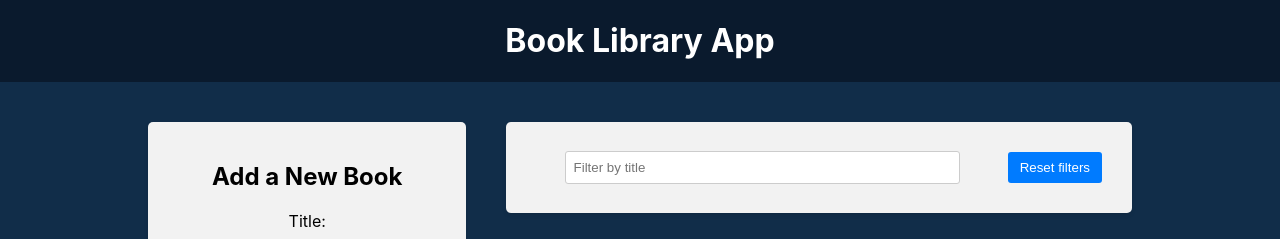
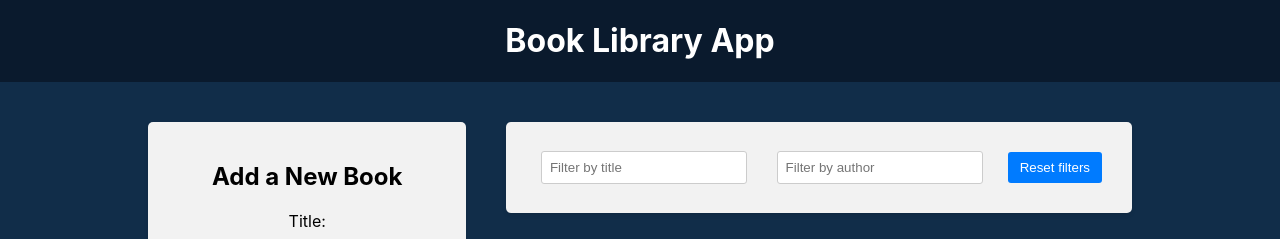
Before and after one commit to Sv3toch/online-library, a React (Vite) app in the folder frontend/: page / in a window 1280 px wide. Shown: the top 239 px of the page. Built offline with nearby package versions, Linux system fonts and the light colour scheme.

Commit message:
add filter book to author

```diff
--- a/frontend/src/components/BookList/BookList.tsx
+++ b/frontend/src/components/BookList/BookList.tsx
@@ -2,13 +2,14 @@ import {BsBookmarkStarFill, BsBookmarkStar} from "react-icons/bs";
 import './BookList.css'
 import {useAppDispatch, useAppSelector} from "../../redux/hooks/hooks.ts";
 import {deleteAllBookAc, deleteBookAc, isFavoriteAC, selectBook} from "../../redux/slice/books-slice.ts";
-import {selectTitleFilter} from "../../redux/slice/filter-slice.ts";
+import {selectAuthorFilter, selectTitleFilter} from "../../redux/slice/filter-slice.ts";
 
 
 const BookList = () => {
+    const dispatch = useAppDispatch()
     const books = useAppSelector(selectBook)
-    const dispatch = useAppDispatch()
     const titleFilter = useAppSelector(selectTitleFilter)
+    const authorFilter = useAppSelector(selectAuthorFilter)
 
     const deleteBook = (id: string) => {
         dispatch(deleteBookAc({bookId: id}))
@@ -26,8 +27,7 @@ const BookList = () => {
         }
     }
 
-    const filteredBooks=books.filter((book)=>
-     book.title.toLowerCase().includes(titleFilter.toLowerCase())
+    const filteredBooks = books.filter((book) => (book.title.toLowerCase().includes(titleFilter.toLowerCase())) && (book.author.toLowerCase().includes(authorFilter.toLowerCase()))
     )
 
     return (
@@ -44,7 +44,8 @@ const BookList = () => {
                                 <div className='book-info'>{++i}. {book.title} by <strong>{book.author}</strong></div>
                                 <div className='book-actions'>
                                     {book.isFavorite ? (
-                                    <BsBookmarkStarFill className='star-icon' onClick={() => isFavoryHandler(book.id)}/>
+                                        <BsBookmarkStarFill className='star-icon'
+                                                            onClick={() => isFavoryHandler(book.id)}/>
                                     ) : (
                                         <BsBookmarkStar className='star-icon' onClick={() => isFavoryHandler(book.id)}/>
                                     )}
--- a/frontend/src/components/Filter/Filter.tsx
+++ b/frontend/src/components/Filter/Filter.tsx
@@ -1,19 +1,29 @@
 import "./Filter.css"
 import {useAppDispatch, useAppSelector} from "../../redux/hooks/hooks.ts";
-import {resetFilters, selectTitleFilter, setTitleFilterAC} from "../../redux/slice/filter-slice.ts";
+import {
+    resetFiltersAC, selectAuthorFilter,
+    selectTitleFilter,
+    setAuthorFilterAC,
+    setTitleFilterAC
+} from "../../redux/slice/filter-slice.ts";
 import type {ChangeEvent} from "react";
 
 const Filter = () => {
 const dispatch = useAppDispatch()
     const titleFilter=useAppSelector(selectTitleFilter)
+    const authorFilter = useAppSelector(selectAuthorFilter)
 
 const handleTitleFilterChange=(e: ChangeEvent<HTMLInputElement, HTMLInputElement>)=>{
     dispatch(setTitleFilterAC({title:e.target.value}))
 }
+const handleAuthorFilterChange=(e: ChangeEvent<HTMLInputElement, HTMLInputElement>)=>{
+    dispatch(setAuthorFilterAC({author:e.target.value}))
+    console.log(authorFilter)
+}
 
 
 const handleFiltersReset=()=>{
-    dispatch(resetFilters())
+    dispatch(resetFiltersAC())
 }
     return (
         <div className='app-block filter'>
@@ -24,6 +34,13 @@ const handleFiltersReset=()=>{
                            placeholder='Filter by title'
                            value={titleFilter}/>
                 </div>
+                <div className='filter-group'>
+                    <input onChange={handleAuthorFilterChange}
+                           type='text'
+                           placeholder='Filter by author'
+                           value={authorFilter}/>
+                </div>
+
                 <button type='button' onClick={handleFiltersReset}>Reset filters</button>
             </div>
 
--- a/frontend/src/redux/slice/filter-slice.ts
+++ b/frontend/src/redux/slice/filter-slice.ts
@@ -1,28 +1,33 @@
 import {createSlice} from "@reduxjs/toolkit";
-import {type Book, } from "./books-slice.ts";
+import {type Book,} from "./books-slice.ts";
 
 
-const initualState:Pick<Book,'title'>= {
-    title:'',
+const initualState: Omit<Book, 'id'> = {
+    title: '',
+    author:'',
+    isFavorite:false
 
 }
 
 const filterSlice = createSlice({
-name:'filter',
-initialState:initualState ,
-selectors:{selectTitleFilter:(state)=>state.title},
-    reducers:(creator)=>({
-    setTitleFilterAC:creator.reducer<{title:string}>((state, action) => {
-        state.title=action.payload.title
-    }),
-        resetFilters: creator.reducer((_state, _action)=>{
+    name: 'filter',
+    initialState: initualState,
+    selectors: {selectTitleFilter: (state) => state.title,
+    selectAuthorFilter:(state)=>state.author},
+    reducers: (creator) => ({
+        setTitleFilterAC: creator.reducer<{ title: string }>((state, action) => {
+            state.title = action.payload.title
+        }),
+        resetFiltersAC: creator.reducer((_state, _action) => {
             return initualState
+        }),
+        setAuthorFilterAC: creator.reducer<{author:string}>((state, action)=>{
+            state.author = action.payload.author
         })
     })
 })
 
 
-
-export const {selectTitleFilter} = filterSlice.selectors
-export const {setTitleFilterAC, resetFilters} = filterSlice.actions
-export const filterReducer =filterSlice.reducer
+export const {selectTitleFilter, selectAuthorFilter} = filterSlice.selectors
+export const {setTitleFilterAC, setAuthorFilterAC, resetFiltersAC} = filterSlice.actions
+export const filterReducer = filterSlice.reducer
```
Lines whose indentation alone changed are shown as unchanged.
